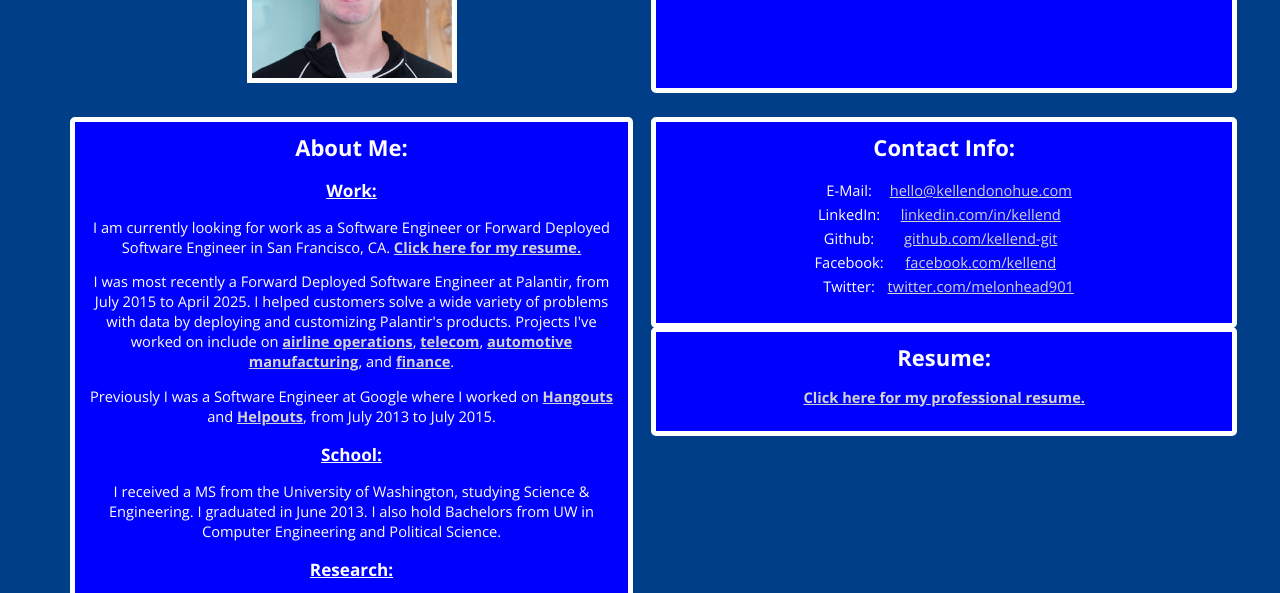
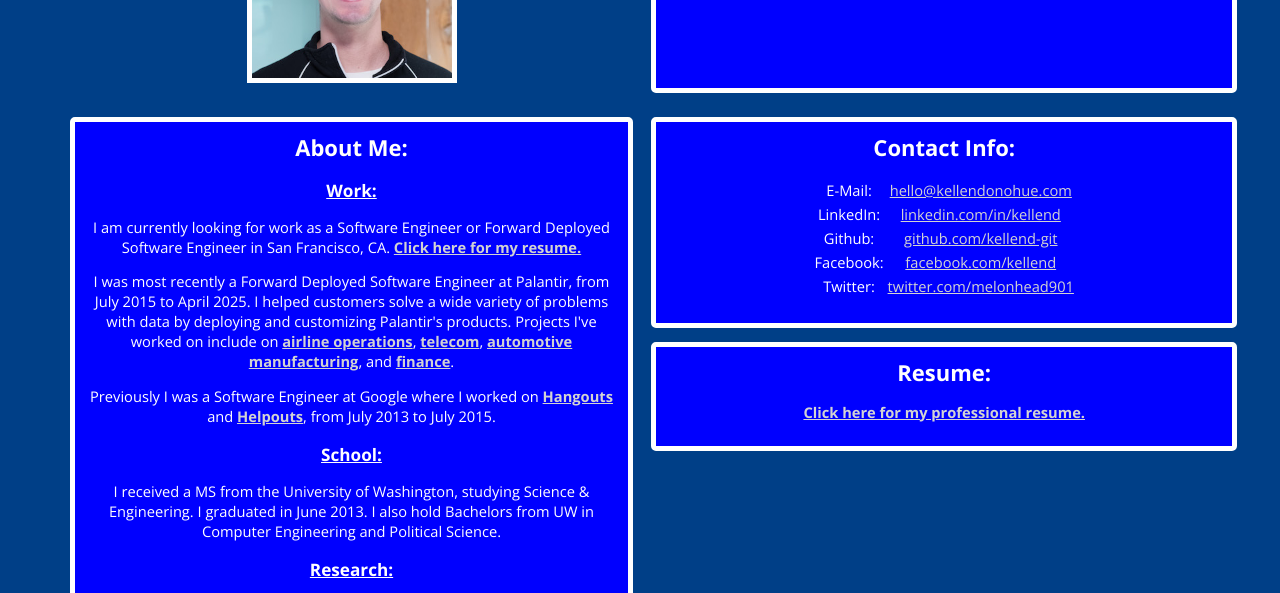
Before and after one commit to kellend-git/homepage, a plain HTML site: page www/index.html in a window 1280 px wide. Shown: the part 147-740 px from the top of the page. Drawn offline with nearby package versions, Linux system fonts and the light colour scheme.

Commit message:
fix resume spacing

```diff
--- a/www/css/homepage.css
+++ b/www/css/homepage.css
@@ -52,7 +52,7 @@ a {
 
 #resume {
   margin-top: 20px;
-  top: 190px;
+  top: 205px;
 }
 
 h2 {
```
